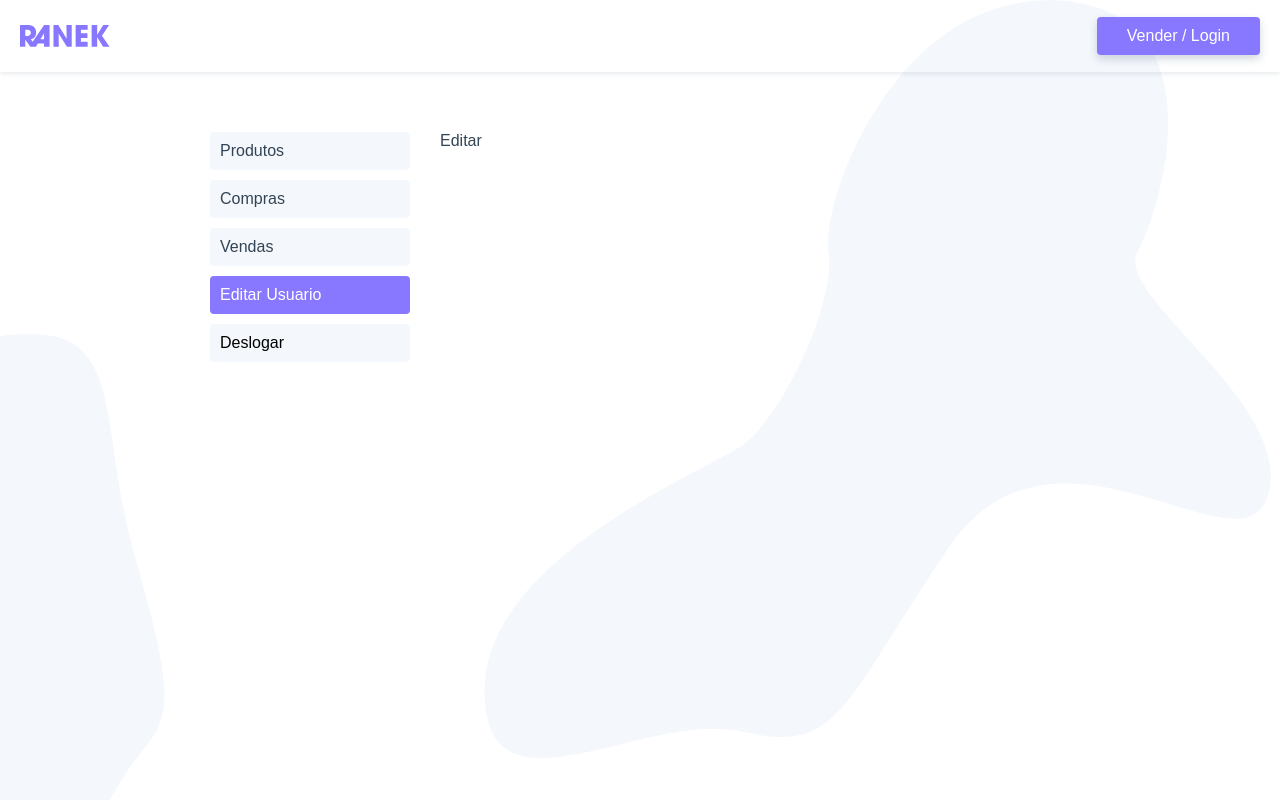
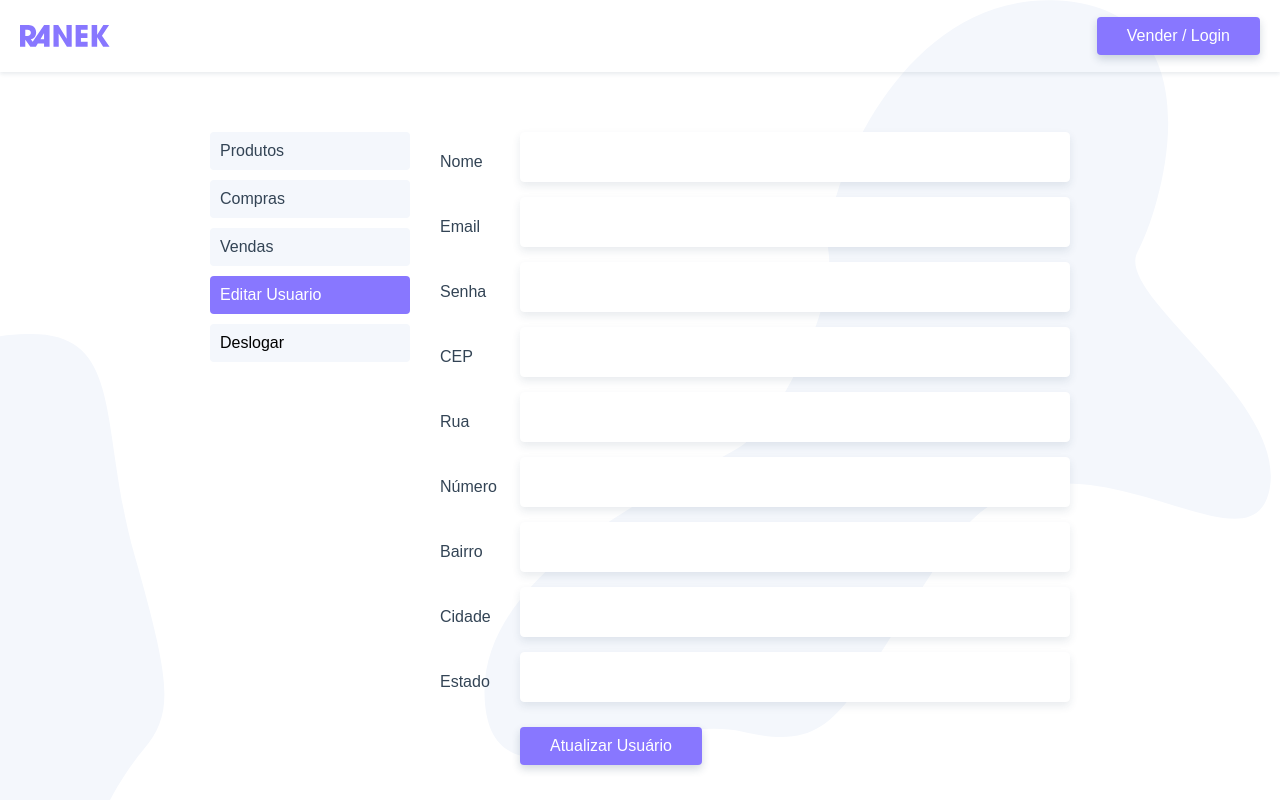
Before and after one commit to rochabianca/ranek, a Vue app: page /usuario/editar in a window 1280 px wide. Shown: the top 800 px of the page. Built offline with nearby package versions, Linux system fonts and the light colour scheme.

Commit message:
updating the user

```diff
--- a/src/services.js
+++ b/src/services.js
@@ -11,6 +11,9 @@ export const api = {
   post(endpoint, body) {
     return axiosInstance.post(endpoint, body);
   },
+  put(endpoint, body) {
+    return axiosInstance.put(endpoint, body);
+  },
   delete(endpoint) {
     return axiosInstance.delete(endpoint);
   }
--- a/src/views/usuario/UsuarioEditar.vue
+++ b/src/views/usuario/UsuarioEditar.vue
@@ -1,10 +1,32 @@
 <template>
-  <div>Editar</div>
+  <section>
+    <UsuarioForm>
+      <button @click.prevent="atualizarUsuario" class="btn">
+        Atualizar Usuário
+      </button>
+    </UsuarioForm>
+  </section>
 </template>
 
 <script>
+import UsuarioForm from '@/components/UsuarioForm';
+import { api } from '@/services';
+
 export default {
-
+  name: "UsuarioEditar",
+  components: {
+    UsuarioForm,
+  },
+  methods: {
+    atualizarUsuario() {
+      api.put(`/usuario/${this.$store.state.usuario.id}`, this.$store.state.usuario).then(() => {
+        this.$store.dispatch("getUsuario");
+        this.$router.push({ name: "usuario" })
+      }).catch(error => {
+        console.log(error.response);
+      })
+    }
+  }
 }
 </script>
 
```
Also changed, not shown: api/ranek.json (+12 -0 lines).
